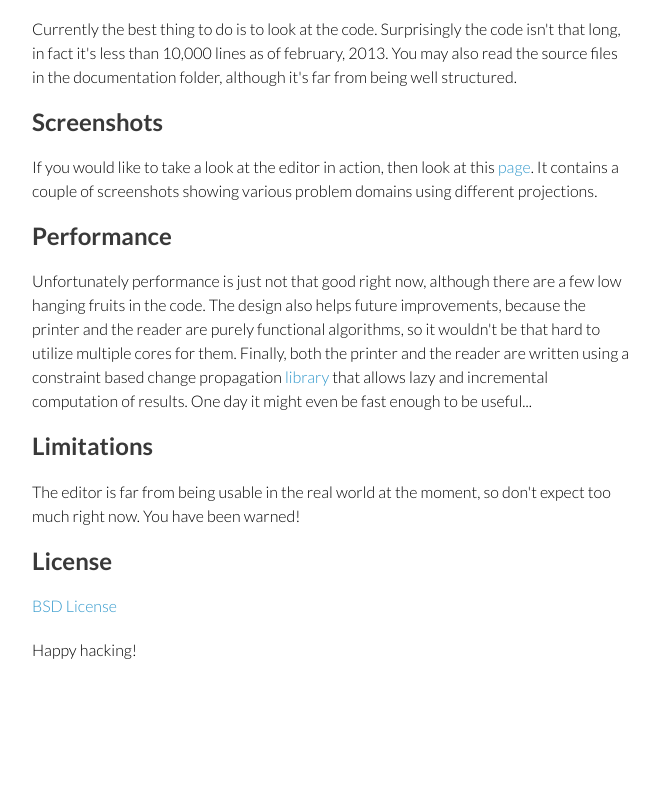
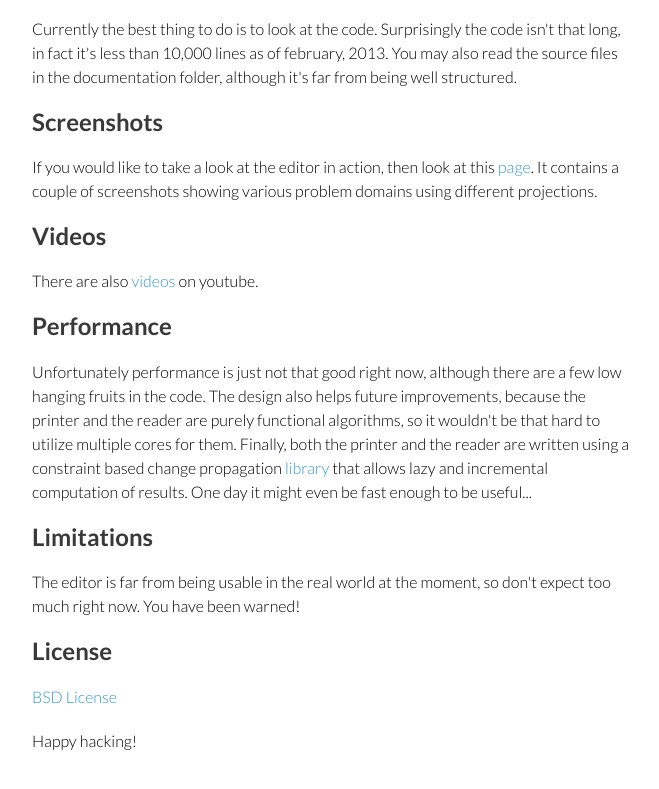
Before and after one commit to projectured/projectured, a plain HTML site: page index.html in a window 1280 px wide. Shown: the part 805-1594 px from the top of the page, without its empty margins (508-1167 px from the left). Before the commit the page ends 1537 px from the top, so only its background shows below. Drawn offline with Linux system fonts and the light colour scheme.

Commit message:
Added videos link.

```diff
--- a/index.html
+++ b/index.html
@@ -50,6 +50,10 @@
 
 <p>If you would like to take a look at the editor in action, then look at this <a href="https://github.com/projectured/projectured/wiki/Screenshots">page</a>. It contains a couple of screenshots showing various problem domains using different projections.</p>
 
+<h2>Videos</h2>
+
+<p>There are also <a href="http://www.youtube.com/user/projectured">videos</a> on youtube.</p>
+
 <h2>Performance</h2>
 
 <p>Unfortunately performance is just not that good right now, although there are a few low hanging fruits in the code. The design also helps future improvements, because the printer and the reader are purely functional algorithms, so it wouldn't be that hard to utilize multiple cores for them. Finally, both the printer and the reader are written using a constraint based change propagation <a href="http://dwim.hu/darcsweb/darcsweb.cgi?r=HEAD%20hu.dwim.computed-class;a=summary">library</a> that allows lazy and incremental computation of results. One day it might even be fast enough to be useful...</p>
```
